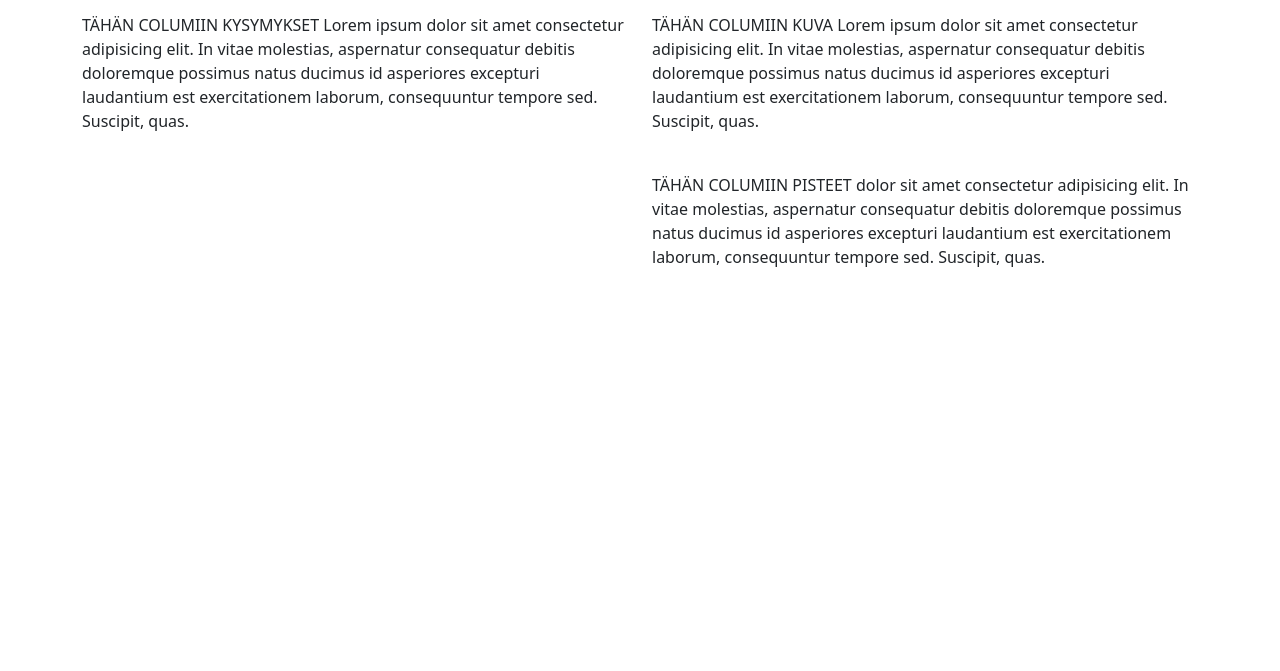
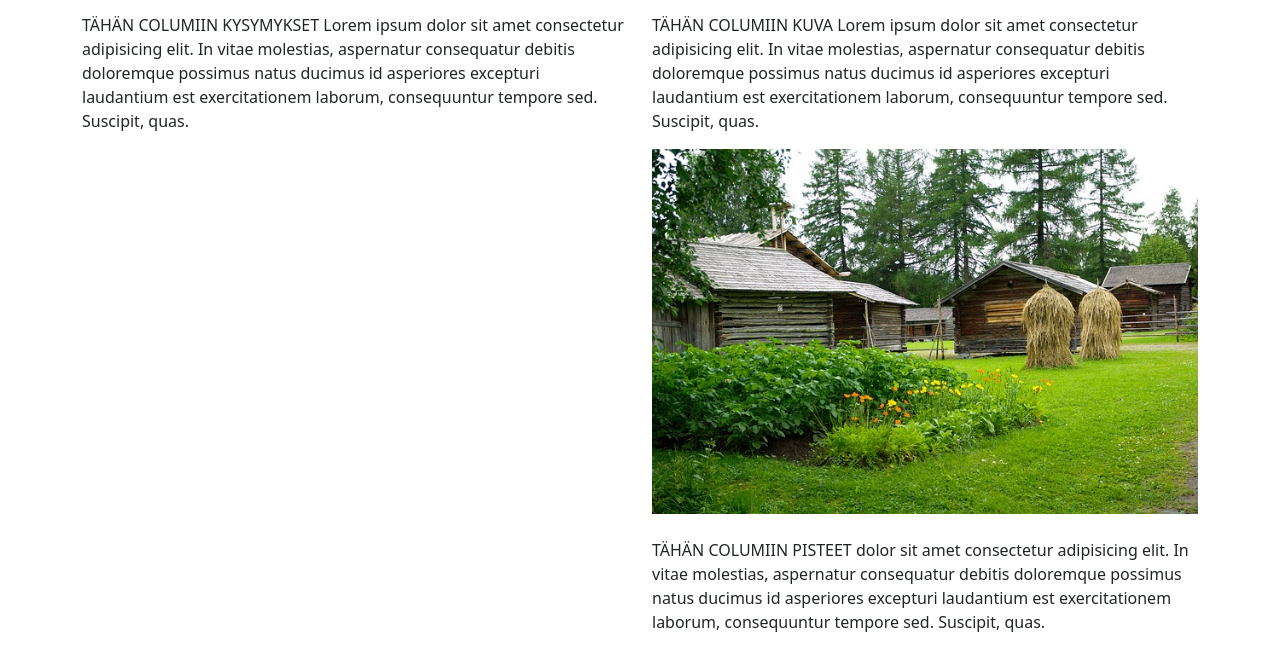
Before and after one commit to katrijylkka/web-projekti-oma-html--sivu, a plain HTML site: page historia.html in a window 1280 px wide. Shown: the part 83-754 px from the top of the page. Drawn offline with nearby package versions, Linux system fonts and the light colour scheme.

Commit message:
kuva lisätty historia- sivustolle responsiivisena

```diff
--- a/historia.html
+++ b/historia.html
@@ -59,6 +59,7 @@
                         aspernatur consequatur debitis doloremque possimus natus ducimus id
                         asperiores excepturi laudantium est exercitationem laborum, consequuntur
                         tempore sed. Suscipit, quas.</p>
+                        <img src="images/historia.jpg" class="img-fluid" alt="historiakuva">
                         <img src="" alt="">
                         <div class="col-sm-12">
                             <p> TÄHÄN COLUMIIN PISTEET dolor sit amet consectetur adipisicing elit. In vitae molestias,
```
Also changed, not shown: images/historia.jpg (renamed from images/finland-g31659c653_640.jpg).
